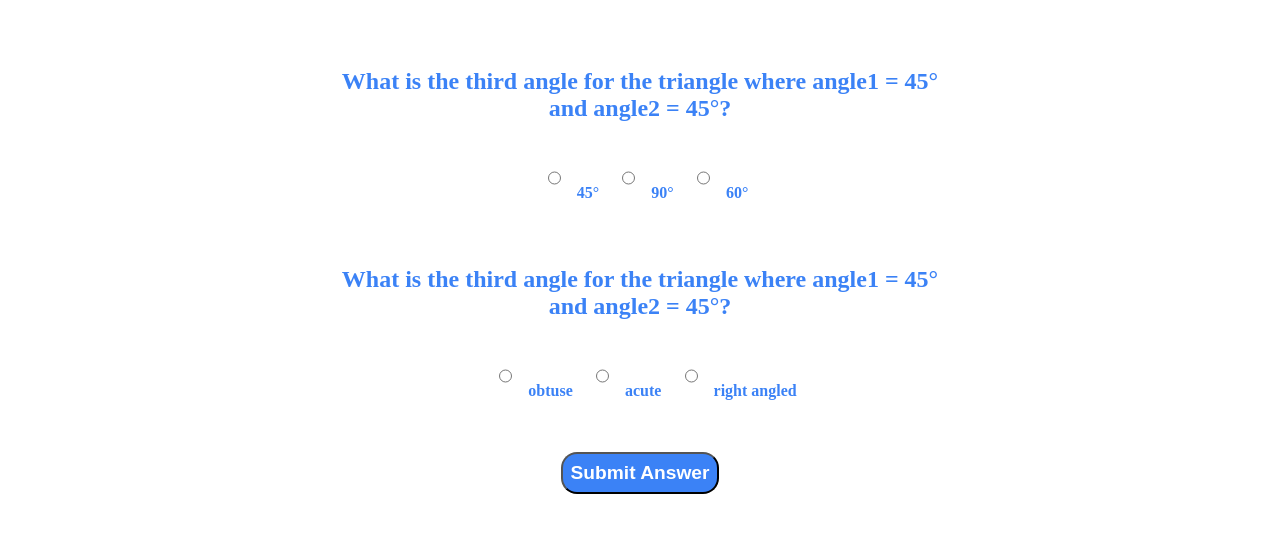
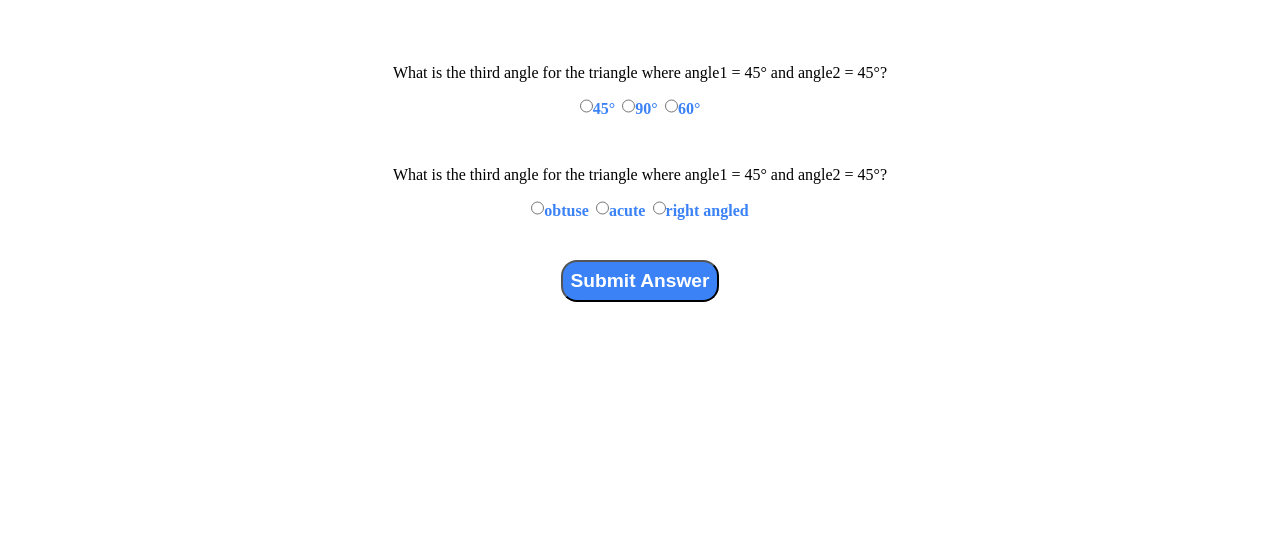
Before and after one commit to AgnivanshiR/Level0-Mark12, a plain HTML site: page quiz.html in a window 1280 px wide. Shown: the part 217-750 px from the top of the page. Drawn offline with Linux system fonts and the light colour scheme.

Commit message:
radio-update

```diff
--- a/quiz.html
+++ b/quiz.html
@@ -34,16 +34,16 @@
 
     <form class="quiz-form">
         <div class="quiz-container">
-            <h2>What is the third angle for the triangle where angle1 = 45° and angle2 = 45°?</h2>
-            <label><input type="radio" name="que1" value="45°" />45°</label>
-            <label><input type="radio" name="que1" value="90°" />90°</label>
-            <label><input type="radio" name="que1" value="60°" />60°</label>
+            <p>What is the third angle for the triangle where angle1 = 45° and angle2 = 45°?</p>
+            <label><input class="radiost" type="radio" name="que1" value="45°" />45°</label>
+            <label><input class="radiost" type="radio" name="que1" value="90°" />90°</label>
+            <label><input class="radiost" type="radio" name="que1" value="60°" />60°</label>
         </div>
         <div class="quiz-container">
-            <h2>What is the third angle for the triangle where angle1 = 45° and angle2 = 45°?</h2>
-            <label><input type="radio" name="que2" value="obtuse" />obtuse</label>
-            <label><input type="radio" name="que2" value="acute" />acute</label>
-            <label><input type="radio" name="que2" value="right angled" />right angled</label>
+            <p>What is the third angle for the triangle where angle1 = 45° and angle2 = 45°?</p>
+            <label><input class="radiost" type="radio" name="que2" value="obtuse" />obtuse</label>
+            <label><input class="radiost" type="radio" name="que2" value="acute" />acute</label>
+            <label><input class="radiost" type="radio" name="que2" value="right angled" />right angled</label>
         </div>
     </form>
 <div class="quiz-container">
--- a/style.css
+++ b/style.css
@@ -117,3 +117,13 @@ button{
     font-weight: bold;
     color: var(--primary-color);
 }
+
+.radiost{
+    text-align: center;
+    margin: 0px;
+    padding: auto;
+    height: 2vh;
+
+
+
+}
```
